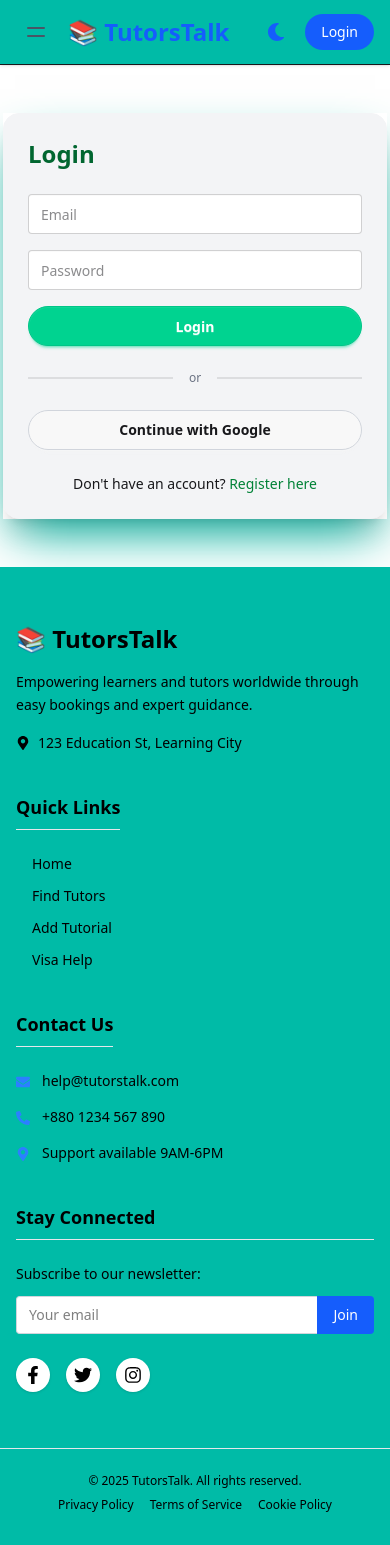
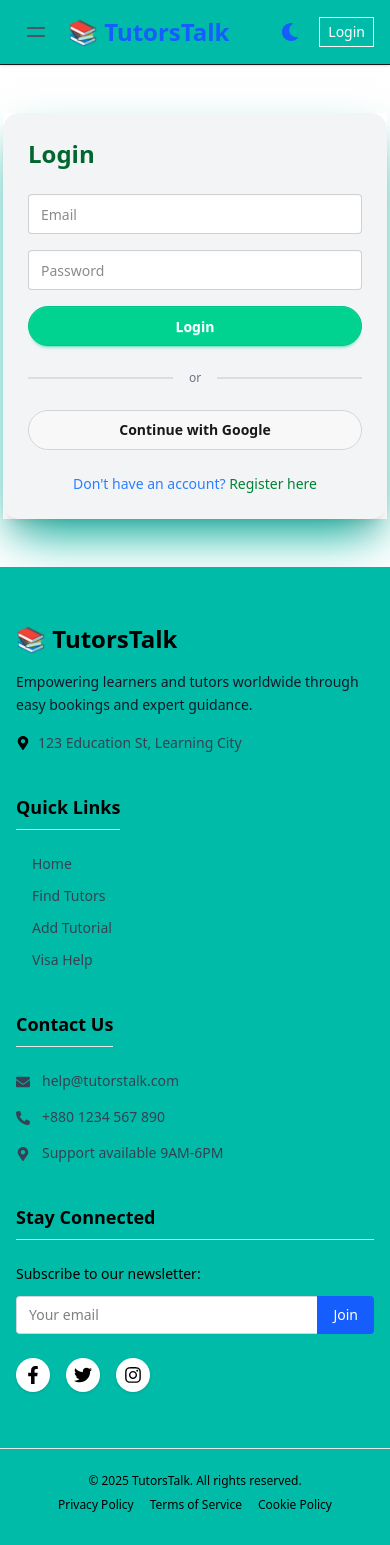
Before and after one commit to siamahmeddhk/tutors, a React (Vite) app: page /login in a window 390 px wide. Built offline with nearby package versions, Linux system fonts and the light colour scheme; no server answers.

Commit message:
add a new route

```diff
--- a/src/com/Footer.jsx
+++ b/src/com/Footer.jsx
@@ -16,12 +16,12 @@ export default function Footer() {
                📚 TutorsTalk
             </span>
           </Link>
-          <p className="text-sm leading-relaxed">
+          <p className="text-sm leading-relaxed text-gray-900">
             Empowering learners and tutors worldwide through easy bookings and expert guidance.
           </p>
           <div className="flex items-center gap-2 text-sm">
             <FaMapMarkerAlt className="text-black" />
-            <span>123 Education St, Learning City</span>
+            <span className="text-gray-700">123 Education St, Learning City</span>
           </div>
         </div>
 
@@ -30,7 +30,7 @@ export default function Footer() {
           <h3 className="text-lg text-black font-semibold mb-6 pb-2 border-b border-gray-200 dark:border-gray-700 w-max">
             Quick Links
           </h3>
-          <ul className="space-y-3">
+          <ul className="space-y-3 text-gray-700">
             {[
               { path: "/", label: "Home" },
               { path: "/find-tutor", label: "Find Tutors" },
@@ -40,7 +40,7 @@ export default function Footer() {
               <li key={item.path}>
                 <Link
                   to={item.path}
-                  className="text-sm hover:text-blue-600 dark:hover:text-blue-400 transition-colors duration-300 flex items-center gap-2 group"
+                  className="text-sm hover:text-gray-700 dark:hover:text-gray-900 transition-colors duration-300 flex items-center gap-2 group"
                 >
                   <span className="w-2 h-2 bg-blue-500 rounded-full opacity-0 group-hover:opacity-100 transition-opacity duration-300"></span>
                   {item.label}
@@ -55,27 +55,27 @@ export default function Footer() {
           <h3 className="text-lg text-black font-semibold mb-6 pb-2 border-b border-gray-200 dark:border-gray-700 w-max">
             Contact Us
           </h3>
-          <ul className="space-y-4 text-sm">
+          <ul className="space-y-4 text-sm text-gray-700">
             <li className="flex items-start gap-3">
-              <FaEnvelope className="text-blue-500 mt-1 flex-shrink-0" />
+              <FaEnvelope className="text-gray-700 mt-1 flex-shrink-0" />
               <a
                 href="mailto:help@tutorstalk.com"
-                className="hover:text-blue-600 dark:hover:text-blue-400 transition-colors duration-300"
+                className="hover:text-gray-700 dark:hover:text-gray-900 transition-colors duration-300"
               >
                 help@tutorstalk.com
               </a>
             </li>
             <li className="flex items-start gap-3">
-              <FaPhoneAlt className="text-blue-500 mt-1 flex-shrink-0" />
+              <FaPhoneAlt className="text-gray-700 mt-1 flex-shrink-0" />
               <a
                 href="tel:+8801234567890"
-                className="hover:text-blue-600 dark:hover:text-blue-400 transition-colors duration-300"
+                className="hover:text-gary-700 dark:hover:text-gray-900 transition-colors duration-300"
               >
                 +880 1234 567 890
               </a>
             </li>
             <li className="flex items-start gap-3">
-              <FaMapMarkerAlt className="text-blue-500 mt-1 flex-shrink-0" />
+              <FaMapMarkerAlt className="text-gray-700 mt-1 flex-shrink-0" />
               <span>Support available 9AM-6PM</span>
             </li>
           </ul>
--- a/src/com/LanguageCategory.jsx
+++ b/src/com/LanguageCategory.jsx
@@ -144,7 +144,7 @@ export default function LanguageCategory() {
                       "https://img.icons8.com/color/48/globe--v1.png";
                   }}
                 />
-                <h3 className="text-lg font-semibold text-black dark:text-gray-700">
+                <h3 className="text-lg font-semibold text-black dark:text-teal-500">
                   {cat.language}
                 </h3>
               </div>
--- a/src/com/Nav.jsx
+++ b/src/com/Nav.jsx
@@ -1,30 +1,30 @@
-import React, { useContext, useEffect, useState } from 'react';
-import { FaMoon, FaSun } from 'react-icons/fa';
-import { FiLogOut } from 'react-icons/fi';
-import { Link, NavLink, useNavigate } from 'react-router';
-import { signOut } from 'firebase/auth';
-import { auth } from '../firebase/firebase.config';
-import { Authcontext } from '../Auth/Authcontext';
+import React, { useContext, useEffect, useState } from "react";
+import { FaMoon, FaSun } from "react-icons/fa";
+import { FiLogOut } from "react-icons/fi";
+import { Link, NavLink, useNavigate } from "react-router";
+import { signOut } from "firebase/auth";
+import { auth } from "../firebase/firebase.config";
+import { Authcontext } from "../Auth/Authcontext";
 
 export default function Nav() {
   const { user } = useContext(Authcontext);
   const [showDropdown, setShowDropdown] = useState(false);
-  const [theme, setTheme] = useState('light');
+  const [theme, setTheme] = useState("light");
   const [mobileMenuOpen, setMobileMenuOpen] = useState(false);
   const navigate = useNavigate();
 
   // Set initial theme
   useEffect(() => {
-    const savedTheme = localStorage.getItem('theme') || 'light';
+    const savedTheme = localStorage.getItem("theme") || "light";
     setTheme(savedTheme);
-    document.documentElement.setAttribute('data-theme', savedTheme);
+    document.documentElement.setAttribute("data-theme", savedTheme);
   }, []);
 
   const toggleTheme = () => {
-    const newTheme = theme === 'light' ? 'dark' : 'light';
+    const newTheme = theme === "light" ? "dark" : "light";
     setTheme(newTheme);
-    document.documentElement.setAttribute('data-theme', newTheme);
-    localStorage.setItem('theme', newTheme);
+    document.documentElement.setAttribute("data-theme", newTheme);
+    localStorage.setItem("theme", newTheme);
   };
 
   const handleLogout = async () => {
@@ -32,15 +32,15 @@ export default function Nav() {
       await signOut(auth);
       setShowDropdown(false);
       setMobileMenuOpen(false);
-      navigate('/signup');
+      navigate("/signup");
     } catch (error) {
-      console.error('Logout error:', error);
+      console.error("Logout error:", error);
     }
   };
 
   const handleProtectedClick = (path) => {
     if (!user) {
-      navigate('/signup');
+      navigate("/signup");
     } else {
       navigate(path);
     }
@@ -49,8 +49,8 @@ export default function Nav() {
 
   const navLinkClass = ({ isActive }) =>
     isActive
-      ? 'text-black dark:text-black font-bold'
-      : 'text-white font-bold dark:text-white hover:text-white dark:hover:text-black transition duration-200';
+      ? "text-black dark:text-black font-bold"
+      : "text-white font-bold dark:text-white hover:text-white dark:hover:text-black transition duration-200";
 
   const closeDropdown = () => setShowDropdown(false);
   const toggleDropdown = () => setShowDropdown(!showDropdown);
@@ -58,13 +58,13 @@ export default function Nav() {
   // Close mobile menu when clicking outside
   useEffect(() => {
     const handleClickOutside = (event) => {
-      if (mobileMenuOpen && !event.target.closest('.mobile-menu-container')) {
+      if (mobileMenuOpen && !event.target.closest(".mobile-menu-container")) {
         setMobileMenuOpen(false);
       }
     };
 
-    document.addEventListener('mousedown', handleClickOutside);
-    return () => document.removeEventListener('mousedown', handleClickOutside);
+    document.addEventListener("mousedown", handleClickOutside);
+    return () => document.removeEventListener("mousedown", handleClickOutside);
   }, [mobileMenuOpen]);
 
   return (
@@ -77,11 +77,26 @@ export default function Nav() {
             onClick={() => setMobileMenuOpen(!mobileMenuOpen)}
             aria-label="Toggle Menu"
           >
-            <svg className="h-6 w-6 text-gray-600 dark:text-gray-300" fill="none" viewBox="0 0 24 24" stroke="currentColor">
+            <svg
+              className="h-6 w-6 text-gray-600 dark:text-gray-300"
+              fill="none"
+              viewBox="0 0 24 24"
+              stroke="currentColor"
+            >
               {mobileMenuOpen ? (
-                <path strokeLinecap="round" strokeLinejoin="round" strokeWidth="2" d="M6 18L18 6M6 6l12 12" />
+                <path
+                  strokeLinecap="round"
+                  strokeLinejoin="round"
+                  strokeWidth="2"
+                  d="M6 18L18 6M6 6l12 12"
+                />
               ) : (
-                <path strokeLinecap="round" strokeLinejoin="round" strokeWidth="2" d="M4 8h16M4 16h16" />
+                <path
+                  strokeLinecap="round"
+                  strokeLinejoin="round"
+                  strokeWidth="2"
+                  d="M4 8h16M4 16h16"
+                />
               )}
             </svg>
           </button>
@@ -96,30 +111,49 @@ export default function Nav() {
 
         {/* Desktop Navigation Menu */}
         <nav className="hidden lg:flex gap-8 items-center">
-          <NavLink  to="/" className={navLinkClass}>
+          <NavLink to="/" className={navLinkClass}>
             Home
           </NavLink>
           <NavLink to="/find-tutor" className={navLinkClass}>
             Find Tutors
           </NavLink>
+          {!user && (
+            <NavLink to="/to-be-tutor" className={navLinkClass}>
+              How to be a Tutor
+            </NavLink>
+          )}
+
+          {user && (
             <button
-            onClick={() => handleProtectedClick('/add')}
+              onClick={() => handleProtectedClick("/add")}
               className="text-white dark:text-white hover:text-black dark:hover:text-black transition duration-200 font-medium"
             >
               Add Tutorials
             </button>
-          <button
+          )}
+          {/* <button
             onClick={() => handleProtectedClick('/my-added')}
             className="ext-white dark:text-white hover:text-black dark:hover:text-black transition duration-200 font-medium"
           >
             My Tutorials
+          </button> */}
+          {user && (
+            <button
+              onClick={() => handleProtectedClick("/my-added")}
+              className="text-white dark:text-white hover:text-black dark:hover:text-black transition duration-200 font-medium"
+            >
+              My Tutorials
             </button>
+          )}
+
+          {user && (
             <button
-            onClick={() => handleProtectedClick('/booked')}
+              onClick={() => handleProtectedClick("/booked")}
               className="text-white dark:text-white hover:text-black dark:hover:text-black transition duration-200 font-medium"
             >
               My Booked Tutors
             </button>
+          )}
         </nav>
 
         {/* Right Side - Theme Toggle & User Section */}
@@ -128,17 +162,19 @@ export default function Nav() {
           <button
             onClick={toggleTheme}
             className="p-2 text-blue-600 dark:text-yellow-400 hover:text-blue-700 dark:hover:text-yellow-300 transition duration-200 rounded-full hover:bg-gray-100 dark:hover:bg-gray-800"
-            title={`Switch to ${theme === 'light' ? 'dark' : 'light'} mode`}
-            aria-label={`Switch to ${theme === 'light' ? 'dark' : 'light'} mode`}
+            title={`Switch to ${theme === "light" ? "dark" : "light"} mode`}
+            aria-label={`Switch to ${
+              theme === "light" ? "dark" : "light"
+            } mode`}
           >
-            {theme === 'light' ? <FaMoon size={18} /> : <FaSun size={18} />}
+            {theme === "light" ? <FaMoon size={18} /> : <FaSun size={18} />}
           </button>
 
           {/* User Authentication Section */}
           {!user ? (
             <Link
               to="/signup"
-              className="bg-blue-600 hover:bg-blue-700 dark:bg-blue-500 dark:hover:bg-blue-600 text-white px-4 py-2 rounded-full text-sm font-medium transition duration-200"
+              className="px-2 py-1 border text-white  text-sm font-medium transition duration-200"
             >
               Login
             </Link>
@@ -148,20 +184,27 @@ export default function Nav() {
               <button
                 onClick={toggleDropdown}
                 className="flex items-center gap-2 p-1 rounded-full hover:bg-gray-100 dark:hover:bg-gray-800 transition duration-200"
-                title={user.displayName || user.email || 'User Profile'}
+                title={user.displayName || user.email || "User Profile"}
               >
                 <img
-                  src={user.photoURL || 'https://i.ibb.co/tLkDzqP/user.png'}
+                  src={user.photoURL || "https://i.ibb.co/tLkDzqP/user.png"}
                   alt="User Profile"
                   className="w-8 h-8 sm:w-10 sm:h-10 rounded-full border-2 border-blue-600 dark:border-blue-400 object-cover"
                 />
                 <svg
-                  className={`w-4 h-4 text-gray-500 dark:text-gray-400 transition-transform duration-200 hidden sm:block ${showDropdown ? 'rotate-180' : ''}`}
+                  className={`w-4 h-4 text-gray-500 dark:text-gray-400 transition-transform duration-200 hidden sm:block ${
+                    showDropdown ? "rotate-180" : ""
+                  }`}
                   fill="none"
                   viewBox="0 0 24 24"
                   stroke="currentColor"
                 >
-                  <path strokeLinecap="round" strokeLinejoin="round" strokeWidth="2" d="M19 9l-7 7-7-7" />
+                  <path
+                    strokeLinecap="round"
+                    strokeLinejoin="round"
+                    strokeWidth="2"
+                    d="M19 9l-7 7-7-7"
+                  />
                 </svg>
               </button>
 
@@ -171,7 +214,9 @@ export default function Nav() {
                 className="hidden sm:flex items-center gap-2 px-3 py-2 text-sm text-red-600 dark:text-red-400 hover:bg-red-50 dark:hover:bg-red-900/20 rounded-md transition duration-200"
               >
                 <FiLogOut size={16} />
-                <span className="hidden md:inline text-white p-1 border-2 rounded-2xl">Logout</span>
+                <span className="hidden md:inline text-white p-1 border-2 rounded-2xl">
+                  Logout
+                </span>
               </button>
 
               {/* Dropdown Menu */}
@@ -181,13 +226,15 @@ export default function Nav() {
                   <div className="px-4 py-3 border-b dark:border-gray-600">
                     <div className="flex items-center gap-3">
                       <img
-                        src={user.photoURL || 'https://i.ibb.co/tLkDzqP/user.png'}
+                        src={
+                          user.photoURL || "https://i.ibb.co/tLkDzqP/user.png"
+                        }
                         alt="User Profile"
                         className="w-12 h-12 rounded-full border-2 border-blue-600 dark:border-blue-400 object-cover"
                       />
                       <div className="flex-1 min-w-0">
                         <p className="text-sm font-semibold text-gray-900 dark:text-white truncate">
-                          {user.displayName || 'User'}
+                          {user.displayName || "User"}
                         </p>
                         <p className="text-xs text-gray-500 dark:text-gray-400 truncate">
                           {user.email}
@@ -224,8 +271,8 @@ export default function Nav() {
                 className={({ isActive }) =>
                   `block px-4 py-3 rounded-lg font-medium transition-all duration-200 ${
                     isActive
-                      ? 'bg-blue-50 dark:bg-blue-900/30 text-blue-600 dark:text-blue-400 border-l-4 border-blue-600 dark:border-blue-400'
-                      : 'text-gray-700 dark:text-gray-200 hover:bg-gray-50 dark:hover:bg-gray-800 hover:text-blue-600 dark:hover:text-blue-400'
+                      ? "bg-blue-50 dark:bg-blue-900/30 text-blue-600 dark:text-blue-400 border-l-4 border-blue-600 dark:border-blue-400"
+                      : "text-gray-700 dark:text-gray-200 hover:bg-gray-50 dark:hover:bg-gray-800 hover:text-blue-600 dark:hover:text-blue-400"
                   }`
                 }
                 onClick={() => setMobileMenuOpen(false)}
@@ -238,31 +285,45 @@ export default function Nav() {
                 className={({ isActive }) =>
                   `block px-4 py-3 rounded-lg font-medium transition-all duration-200 ${
                     isActive
-                      ? 'bg-blue-50 dark:bg-blue-900/30 text-blue-600 dark:text-blue-400 border-l-4 border-blue-600 dark:border-blue-400'
-                      : 'text-gray-700 dark:text-gray-200 hover:bg-gray-50 dark:hover:bg-gray-800 hover:text-blue-600 dark:hover:text-blue-400'
+                      ? "bg-blue-50 dark:bg-blue-900/30 text-blue-600 dark:text-blue-400 border-l-4 border-blue-600 dark:border-blue-400"
+                      : "text-gray-700 dark:text-gray-200 hover:bg-gray-50 dark:hover:bg-gray-800 hover:text-blue-600 dark:hover:text-blue-400"
                   }`
                 }
                 onClick={() => setMobileMenuOpen(false)}
               >
                 🔍 Find Tutors
               </NavLink>
+              <NavLink
+                to="/to-be-tutor"
+                className={({ isActive }) =>
+                  `block px-4 py-3 rounded-lg font-medium transition-all duration-200 ${
+                    isActive
+                      ? "bg-blue-50 dark:bg-blue-900/30 text-blue-600 dark:text-blue-400 border-l-4 border-blue-600 dark:border-blue-400"
+                      : "text-gray-700 dark:text-gray-200 hover:bg-gray-50 dark:hover:bg-gray-800 hover:text-blue-600 dark:hover:text-blue-400"
+                  }`
+                }
+                onClick={() => setMobileMenuOpen(false)}
+              >
+                🔍 How to be a tutoe
+              </NavLink>
+
 
               <button
-                onClick={() => handleProtectedClick('/add')}
+                onClick={() => handleProtectedClick("/add")}
                 className="w-full text-left px-4 py-3 rounded-lg font-medium text-gray-700 dark:text-gray-200 hover:bg-gray-50 dark:hover:bg-gray-800 hover:text-blue-600 dark:hover:text-blue-400 transition-all duration-200"
               >
                 ➕ Add Tutorials
               </button>
 
               <button
-                onClick={() => handleProtectedClick('/my-added')}
+                onClick={() => handleProtectedClick("/my-added")}
                 className="w-full text-left px-4 py-3 rounded-lg font-medium text-gray-700 dark:text-gray-200 hover:bg-gray-50 dark:hover:bg-gray-800 hover:text-blue-600 dark:hover:text-blue-400 transition-all duration-200"
               >
                 📚 My Tutorials
               </button>
 
               <button
-                onClick={() => handleProtectedClick('/booked')}
+                onClick={() => handleProtectedClick("/booked")}
                 className="w-full text-left px-4 py-3 rounded-lg font-medium text-gray-700 dark:text-gray-200 hover:bg-gray-50 dark:hover:bg-gray-800 hover:text-blue-600 dark:hover:text-blue-400 transition-all duration-200"
               >
                 📖 My Booked Tutors
@@ -278,7 +339,9 @@ export default function Nav() {
                   <div className="flex items-center gap-3 mb-3">
                     <div className="relative">
                       <img
-                        src={user.photoURL || 'https://i.ibb.co/tLkDzqP/user.png'}
+                        src={
+                          user.photoURL || "https://i.ibb.co/tLkDzqP/user.png"
+                        }
                         alt="User Profile"
                         className="w-12 h-12 rounded-full border-2 border-blue-500 dark:border-blue-400 object-cover shadow-md"
                       />
@@ -286,7 +349,7 @@ export default function Nav() {
                     </div>
                     <div className="flex-1 min-w-0">
                       <p className="text-sm font-bold text-gray-900 dark:text-white truncate">
-                        {user.displayName || 'User'}
+                        {user.displayName || "User"}
                       </p>
                       <p className="text-xs text-gray-500 dark:text-gray-400 truncate">
                         {user.email}
--- a/src/pages/Booked.jsx
+++ b/src/pages/Booked.jsx
@@ -135,13 +135,13 @@ const Booked = () => {
       ) : (
         <div className="grid md:grid-cols-2 gap-6">
           {booked.map((item) => (
-            <div key={item._id} className="bg-teal-500 rounded-lg shadow p-5">
+            <div key={item._id} className="bg-gray-100 shadow-teal-500 rounded-lg shadow-2xl text-black p-5">
               <img
                 src={item.tutorImage}
                 alt={item.tutorName}
-                className="w-full h-48 object-cover rounded-md mb-4"
+                className="w-full text-black h-48 object-cover rounded-md mb-4"
               />
-              <h3 className="text-xl font-semibold text-gray-800 dark:text-white">{item.tutorName}</h3>
+              <h3 className="text-xl font-semibold text-black">{item.tutorName}</h3>
               <p className="text-black">Language: {item.language}</p>
               <p className="text-black">Price: {item.price}</p>
               <p className="text-sm text-gray-black">
--- a/src/pages/Login.jsx
+++ b/src/pages/Login.jsx
@@ -93,7 +93,7 @@ const Login = () => {
             Continue with Google
           </button>
 
-          <p className="text-sm text-center mt-4">
+          <p className="text-sm text-blue-500 text-center mt-4">
             Don't have an account?{' '}
             <Link to="/signup" className="text-green-700 hover:underline">
               Register here
--- a/src/pages/Reg.jsx
+++ b/src/pages/Reg.jsx
@@ -138,7 +138,7 @@ const Reg = () => {
             {loading ? "Loading..." : "Continue with Google"}
           </button>
 
-          <p className="text-sm text-center mt-4">
+          <p className="text-sm text-blue-500 text-center mt-4">
             Already have an account?{" "}
             <Link to="/login" className="text-green-700 hover:underline">
               Login here
--- a/src/router/router.jsx
+++ b/src/router/router.jsx
@@ -10,6 +10,7 @@ import Edit from "../pages/Edit";
 import Tutordtl from "../pages/Tutordtl";
 import Booked from "../pages/Booked";
 import ErrorPage from "../pages/ErrorPage";
+import HowToBeTutor from "../com/HowToBeTutor";
 
 export const router = createBrowserRouter([
   {
@@ -50,6 +51,10 @@ export const router = createBrowserRouter([
           Component: Booked,
         },
         {
+          path: '/to-be-tutor',
+          Component: HowToBeTutor
+        },
+        {
           path: '/signup',
           Component: Reg,
         },
```
Also changed, not shown: src/com/HowToBeTutor.jsx (added, +44 -0 lines), src/com/OfflineCare.jsx (+6 -6 lines), src/com/Visa.jsx (+4 -4 lines). Lines whose indentation alone changed are shown as unchanged.
